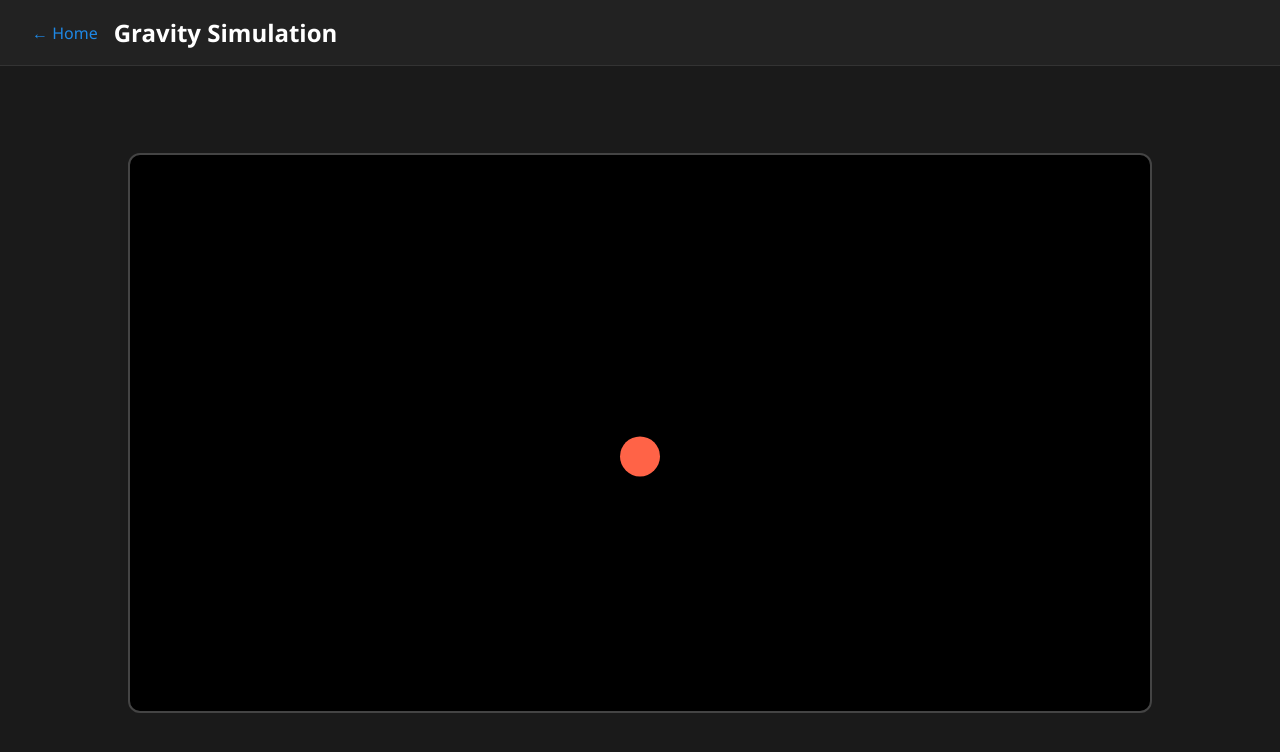
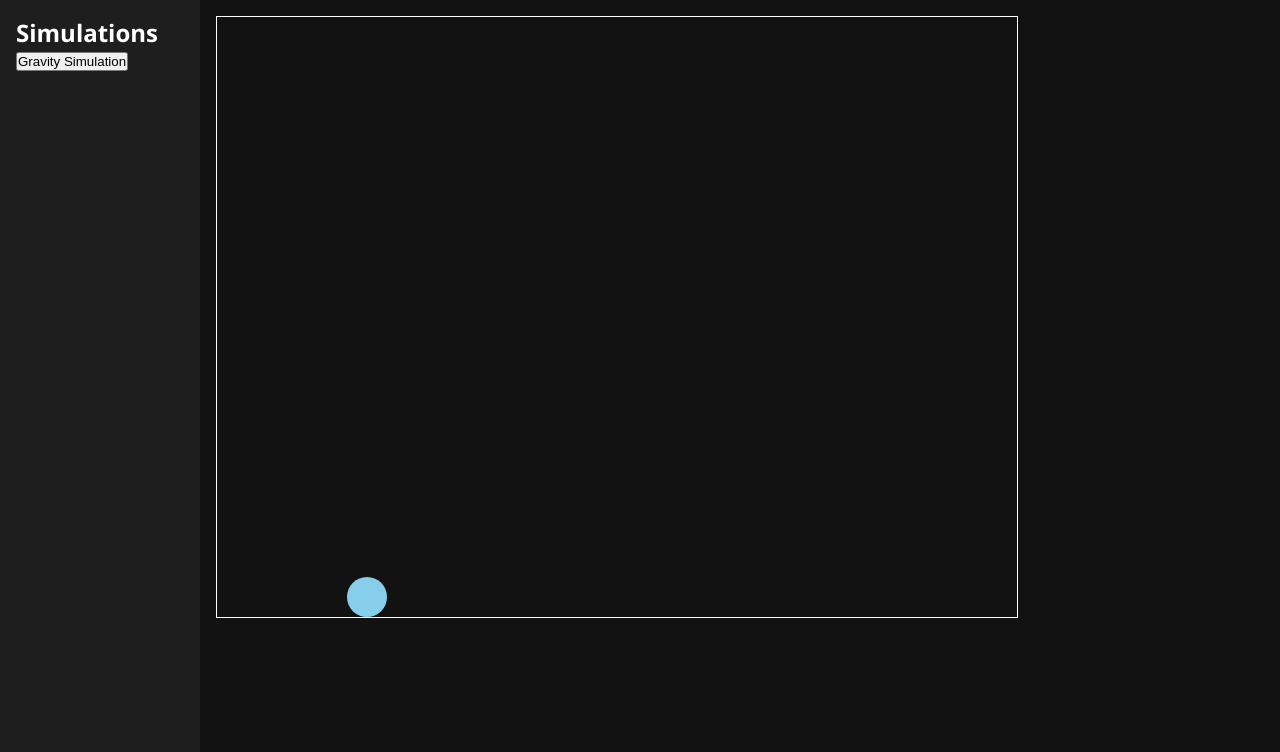
Before and after one commit to zhijin-feng/physics-playground, a React (Vite) app: page /simulation in a window 1280 px wide. Shown: the top 752 px of the page. Built offline with nearby package versions, Linux system fonts and the light colour scheme.

Commit message:
Refactor Simulation Page
Extract gravity simulation from Simulation Page as a separate component stored in components folder. Add navigation to Simulation page

```diff
--- a/src/App.jsx
+++ b/src/App.jsx
@@ -1,7 +1,7 @@
 import React from 'react';
 import { Routes, Route } from 'react-router-dom';
-import Home from './pages/Home';
-import Simulation from './pages/Simulation';
+import Home from './pages/Home.jsx';
+import Simulation from './pages/Simulation.jsx';
 
 function App() {
     return (
--- /dev/null
+++ b/src/components/simulations/GravitySimulation.jsx
@@ -0,0 +1,44 @@
+import { useRef, useEffect } from 'react';
+
+function GravitySimulation() {
+    const canvasRef = useRef(null);
+
+    useEffect(() => {
+        const canvas = canvasRef.current;
+        const ctx = canvas.getContext('2d');
+        let y = 0;
+        let vy = 0;
+        const gravity = 0.5;
+        const bounce = -0.7;
+
+        function draw() {
+            ctx.clearRect(0, 0, canvas.width, canvas.height);
+            vy += gravity;
+            y += vy;
+
+            if (y > canvas.height - 20) {
+                y = canvas.height - 20;
+                vy *= bounce;
+            }
+
+            ctx.beginPath();
+            ctx.arc(150, y, 20, 0, Math.PI * 2);
+            ctx.fillStyle = 'skyblue';
+            ctx.fill();
+            requestAnimationFrame(draw);
+        }
+
+        draw();
+    }, []);
+
+    return (
+        <canvas
+            ref={canvasRef}
+            width={800}
+            height={600}
+            style={{ border: '1px solid white', backgroundColor: '#121212' }}
+        />
+    );
+}
+
+export default GravitySimulation;
--- a/src/pages/Simulation.jsx
+++ b/src/pages/Simulation.jsx
@@ -1,75 +1,21 @@
-import React, { useRef, useEffect } from 'react';
-import '../styles/simulation.css';
-import { Link } from 'react-router-dom';
+import { useState } from 'react';
+import GravitySimulation from '../components/simulations/GravitySimulation';
 
-function Simulation() {
-    const canvasRef = useRef(null);
-    //useRef returns an object that stores the initialValue and won't be rerendered when the value is
-
-    useEffect(() => {
-        const canvas = canvasRef.current;
-        const ctx = canvas.getContext('2d');
-
-        // 物理模拟参数
-        const gravity = 9.8; // 重力加速度 (m/s²)
-        let ballRadius = 20;
-        let ballX = canvas.width / 2;
-        let ballY = 50;
-        let ballSpeedY = 0; // 初始速度
-        let ballSpeedX = 0;
-        let friction = 0.99; // 摩擦力（控制弹跳高度）
-
-        // 画球的函数
-        function drawBall() {
-            ctx.beginPath();
-            ctx.arc(ballX, ballY, ballRadius, 0, Math.PI * 2);
-            ctx.fillStyle = "#FF6347"; // 橙色球
-            ctx.fill();
-            ctx.closePath();
-        }
-
-        // 更新物理模拟
-        function update() {
-            // 更新速度和位置
-            ballSpeedY += gravity * 0.2; // 加速度
-            ballY += ballSpeedY; // 更新位置
-
-            // 碰撞检测：小球到达底部后反弹
-            if (ballY + ballRadius > canvas.height) {
-                ballY = canvas.height - ballRadius; // 防止穿透
-                ballSpeedY = -ballSpeedY * friction; // 反弹并降低速度
-            }
-
-            // 清除画布并重新绘制
-            ctx.clearRect(0, 0, canvas.width, canvas.height);
-            drawBall();
-
-            // 请求下一帧
-            requestAnimationFrame(update);
-        }
-
-        // 设置画布大小
-        canvas.width = 800;
-        canvas.height = 600;
-
-        // 开始模拟
-        update();
-    }, []);
+function SimulationPage() {
+    const [activeSim, setActiveSim] = useState('gravity');
 
     return (
-        <div className="simulation-page">
-            <header className="simulation-header">
-                <Link to="/" className="back-button">← Home</Link>
-                <h1 className="simulation-title">Gravity Simulation</h1>
-            </header>
+        <div style={{ display: 'flex', height: '100vh' }}>
+            <div style={{ width: '200px', backgroundColor: '#1e1e1e', padding: '1rem' }}>
+                <h2 style={{ color: 'white' }}>Simulations</h2>
+                <button onClick={() => setActiveSim('gravity')}>Gravity Simulation</button>
+            </div>
 
-            <main className="simulation-main">
-                <div className="simulation-canvas">
-                    <canvas ref={canvasRef} />
-                </div>
-            </main>
+            <div style={{ flexGrow: 1, padding: '1rem' }}>
+                {activeSim === 'gravity' && <GravitySimulation />}
+            </div>
         </div>
     );
 }
 
-export default Simulation;
+export default SimulationPage;
```
Also changed, not shown: src/components/simulations/CollisionSimulation.jsx (added).
